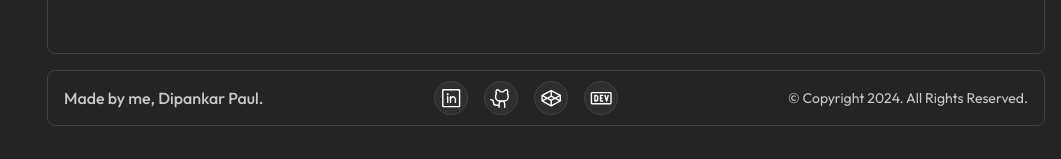
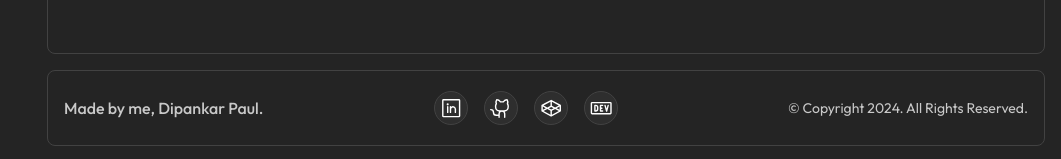
Before and after one commit to iamdipankarpaul/Dipankar-Paul-Portfolio-Website, a React (Vite) app: page / in a window 1280 px wide. Shown: the part 4045-4204 px from the top of the page, without its empty margins (219-1280 px from the left). Built offline with nearby package versions, Linux system fonts and the light colour scheme.

Commit message:
some minor margin padding changes

```diff
--- a/src/components/ContactForm.jsx
+++ b/src/components/ContactForm.jsx
@@ -3,22 +3,26 @@ import {
   Box,
   Button,
   Group,
-  Text,
   Textarea,
   TextInput,
   Notification,
 } from "@mantine/core";
-import { useState } from "react";
+import { useRef, useState } from "react";
 
 const ContactForm = () => {
+  const formRef = useRef();
   const [closeNotification, setCloseNotification] = useState(false);
 
   const formspreeKey = String(import.meta.env.VITE_FORMSPREE_KEY);
   const [state, handleSubmit] = useForm(formspreeKey);
 
+  if (state.succeeded) {
+    formRef.current.reset();
+  }
+
   return (
     <Box h={"100%"} py="sm">
-      <form onSubmit={handleSubmit}>
+      <form ref={formRef} onSubmit={handleSubmit}>
         <TextInput
           label="Your Name"
           placeholder="Your name"
@@ -60,7 +64,7 @@ const ContactForm = () => {
         </Group>
       </form>
       {state.succeeded && (
-        <Box style={{ display: closeNotification ? "none" : "block" }}>
+        <Box style={{ display: closeNotification ? "none" : "block" }} py="sm">
           <Notification withBorder onClose={() => setCloseNotification(true)}>
             Thanks for contacting me.
           </Notification>
--- a/src/layout/AppFooter.jsx
+++ b/src/layout/AppFooter.jsx
@@ -25,7 +25,7 @@ const AppFooter = () => {
         ta="center"
         justify="space-between"
         align="center"
-        gap={20}
+        gap={10}
       >
         <Box>
           <Text fw={500}>Made by me, Dipankar Paul.</Text>
--- a/src/layout/AppLayout.module.css
+++ b/src/layout/AppLayout.module.css
@@ -39,7 +39,7 @@
     var(--mantine-color-dark-4)
   );
   border-radius: var(--mantine-radius-md);
-  padding: var(--mantine-spacing-xs) var(--mantine-spacing-md);
+  padding: var(--mantine-spacing-lg) var(--mantine-spacing-md);
   margin-top: var(--mantine-spacing-md);
 }
 
```
